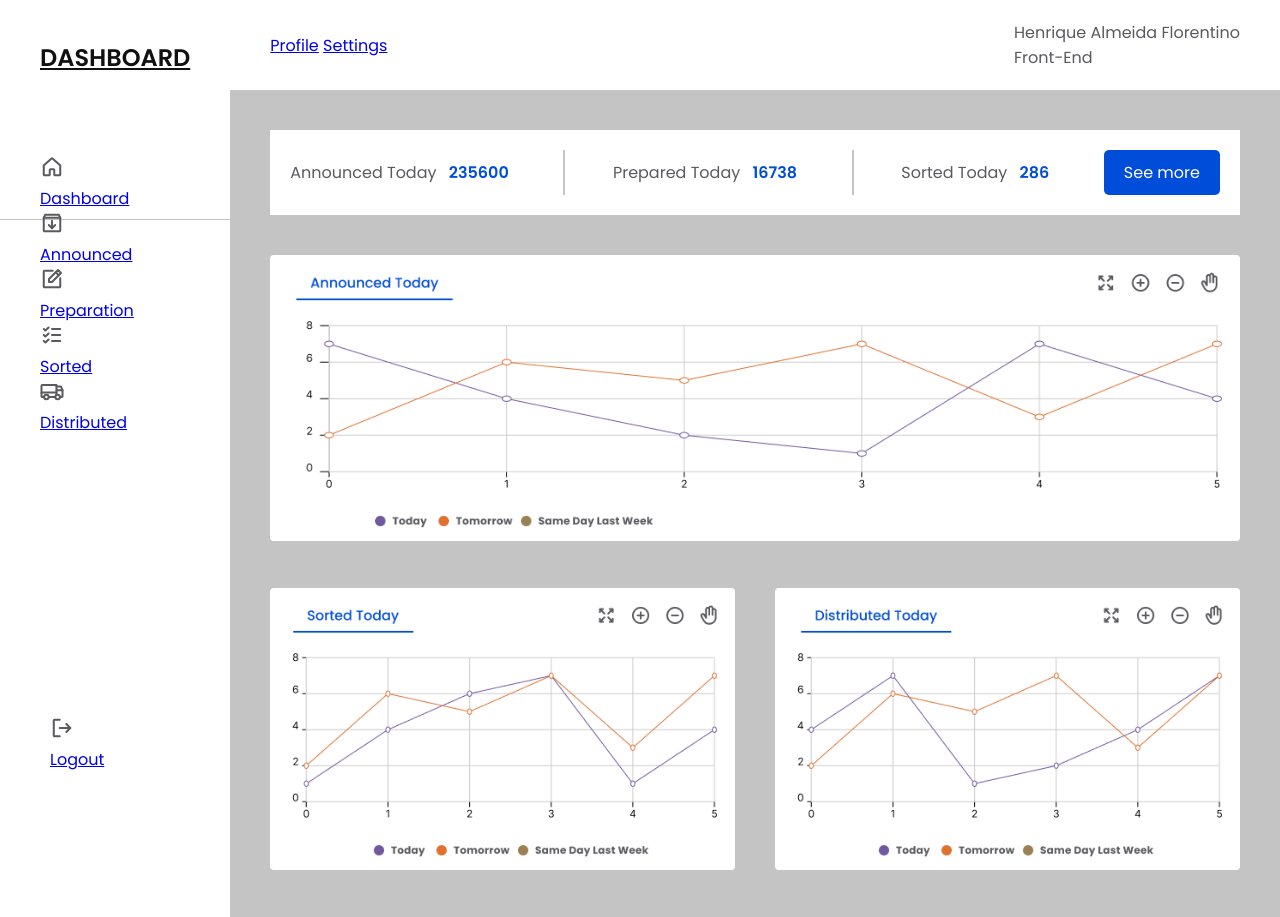
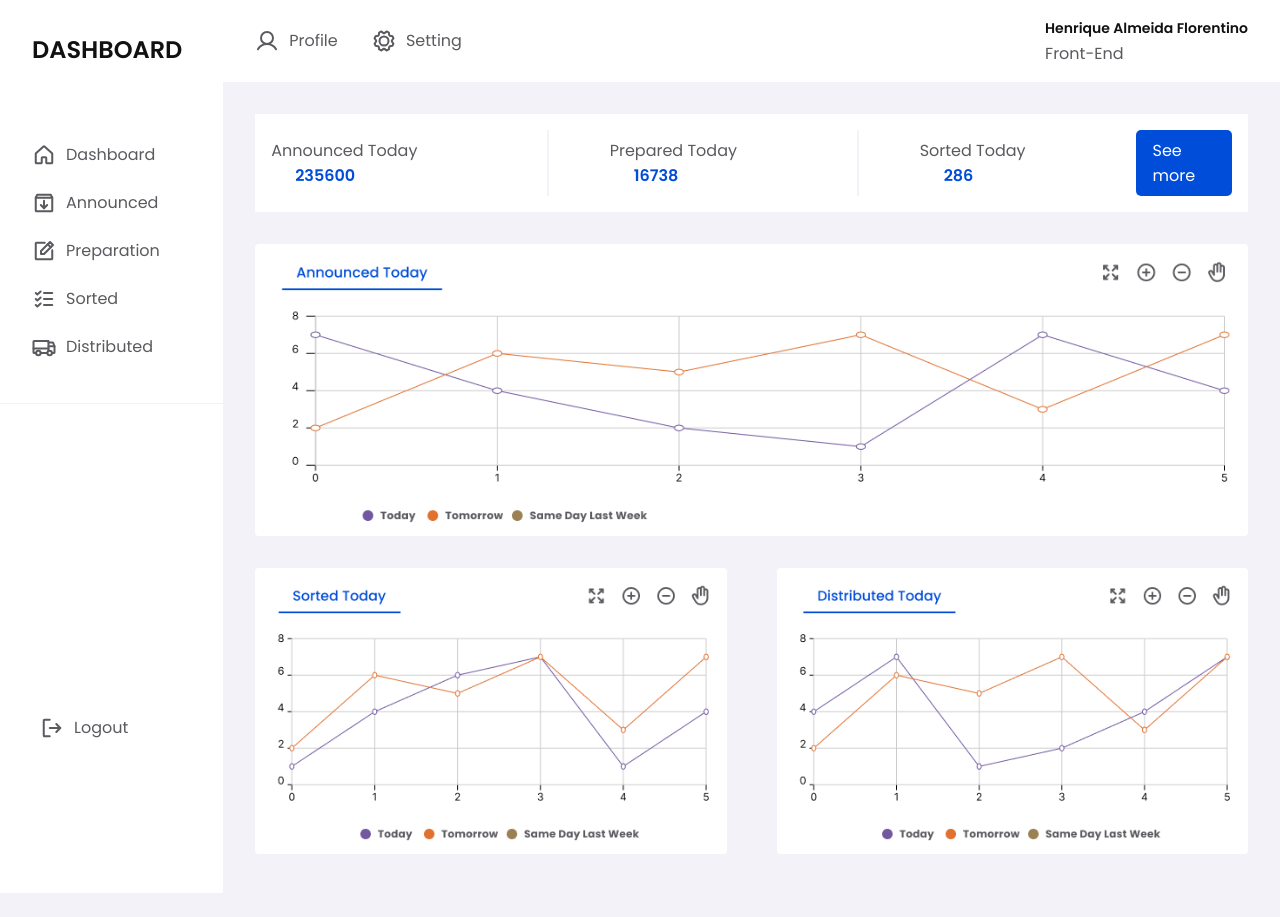
Before and after one commit to henriqueflorentino/projeto_figma01, a plain HTML site: page index2.html in a window 1280 px wide. After the commit the page ends 893 px from the top, so only its background shows below. Drawn offline with Linux system fonts and the light colour scheme.

Commit message:
Final 1.0

```diff
--- a/index2.html
+++ b/index2.html
@@ -16,35 +16,74 @@
 
             <div class="menus">
                 <ul class="menu">
-                    <div class="icone">
-                        <img src="img/Home.svg"> <a href="#">Dashboard</a> </li>
-                        <img src="img/Announced.svg"> <li><a href="#">Announced</a> </li>
-                        <img src="img/NotePencil.svg"> <li><a href="#">Preparation</a> </li>
-                        <img src="img/ListChecks.svg"> <li><a href="#">Sorted</a> </li>
-                        <img src="img/Distributed.svg"> <li><a href="#">Distributed</a> </li>
-                    </div>
-
+                    <li>
+                        <div class="icone">
+                            <img src="img/Home.svg">
+                            <a href="#">Dashboard</a>
+                        </div>
+                    </li>
+                    <li>
+                        <div class="icone">
+                            <img src="img/Announced.svg">
+                            <a href="#">Announced</a>
+                        </div>
+                    </li>
+                    <li>
+                        <div class="icone">
+                            <img src="img/NotePencil.svg">
+                            <a href="#">Preparation</a>
+                        </div>
+                    </li>
+                    <li>
+                        <div class="icone">
+                            <img src="img/ListChecks.svg">
+                            <a href="#">Sorted</a>
+                        </div>
+                    </li>
+                    <li>
+                        <div class="icone">
+                            <img src="img/Distributed.svg">
+                            <a href="#">Distributed</a>
+                        </div>
+                    </li>
                 </ul>
-
                 <ul class="menu">
-                    <div class="icone">
-                        <img src="img/SignOut.svg"> <li><a href="#">Logout</a> </li>
-                    </div>
+                    <li>
+                        <div class="icone">
+                            <img src="img/SignOut.svg">
+                            <a href="#">Logout</a>
+                        </div>
+                    </li>
                 </ul>
             </div>
         </nav>
+
 
         <!-- Essa div será a caixa que iremos colocar todo o resstante de elementos da p-->
         <div class="main_content">
             <header class="top_nav">
                 <nav>
                     <ul class="topnav_menu">
-                        <li><a href="#">Profile</a> </li>
-                        <li><a href="#">Settings</a> </li>
+                        <li>
+                            <div class="icone">
+                                <img src="img/User.svg">
+                                <a href="#">Profile</a>
+                            </div>
+                        </li>
+                        <li>
+                            <div class="icone">
+                                <img src="img/Gear.svg">
+                                <a href="#">Setting</a>
+                            </div>
+                        </li>
                     </ul>
                 </nav>
+                </nav>
                 <section class="perfil">
-                    <div>Henrique Almeida Florentino</div>
+                    <div class="edit">
+                        <div>Henrique Almeida Florentino</div>
+                    </div>
+
                     <div>Front-End</div>
                 </section>
             </header>
@@ -78,7 +117,7 @@
                     </article>
 
                     <article class="chart">
-                        <img src="img/chart3.png" alt-="chart 3">
+                        <img src="img/chart3.png" alt="chart 3">
                     </article>
                 </div>
             </main>
--- a/style.css
+++ b/style.css
@@ -2,8 +2,8 @@
     --primary-color: #004dda;
     --dark: #5a5a5f;
     --light: #fff;
-    --grey: #c4c4c4;
-    --default-pad: 2.5rem;
+    --grey: #F2F2F8;
+    --default-pad: 2.0rem;
     --medium-pad: calc(var(--default-pad) /2);
     --small-pad: calc(var(--medium-pad) /2);
 }
@@ -22,6 +22,7 @@ body{
     display: flex;
     background-color: var(--grey);
     min-height: 100%;
+
 
 }
 
@@ -48,12 +49,11 @@ body{
 
 /*<nav class="main_nav">*/
 .main_nav{
-
+    width: 250px; /* Defina a largura desejada */
     padding: var(--default-pad) 1 0;
     display: flex;
     flex-direction: column;
     background-color: var(--light);
-
 
 }
 
@@ -67,6 +67,7 @@ body{
     font-weight: 600;
     line-height: normal;
     padding: var(--default-pad);
+    text-decoration: none;
 }
 
 
@@ -108,6 +109,8 @@ main{
 
 
 .summary{
+    margin: 0 auto;
+    gap: 60px;
     display: flex;
     justify-content: space-between;
     align-items: center;
@@ -118,6 +121,7 @@ main{
 
 
 .separate{
+
     width: 1px;
     border-left: 2px solid var(--grey);
     align-self: stretch;
@@ -136,8 +140,14 @@ img{
 }
 
 .charts{
+    max-width: 1120px; /* Largura máxima de 50 pixels (ajuste conforme necessário) */
+    max-height: 1120px; /* Altura máxima de 50 pixels (ajuste conforme necessário) */
+    display: block; /* Remove espaço extra sob a imagem */
+    margin:  auto; /* Centralize a imagem horizontalmente no contêiner */
     display: flex;
-    gap: var(--default-pad)
+    gap: 50px; /* Espaço horizontal entre as imagens */
+
+
 }
 
 .chart{
@@ -148,7 +158,7 @@ img{
 
     color: var(--primary-color);
     font-weight: 600;
-    padding: 0.5rem;
+    padding: 1.5rem;
 
 }
 
@@ -163,8 +173,43 @@ img{
 }
 
 .icone {
+    display: flex;
+    align-items: center;
+    margin-right: 30px;
+
+}
+
+.icone img {
     width: 24px;
     height: 24px;
-    flex-shrink: 0;
+    margin-right: 10px; /* Espaço entre a imagem e o texto */
+    vertical-align: middle;
 
 }
+
+.icone a {
+    text-decoration: none;
+    color: var(--dark);
+    font-family: Poppins;
+    font-size: 16px;
+    font-weight: 400;
+    vertical-align: middle;
+    line-height: 3.0;
+}
+
+.edit {
+    color: var(--Black, #111);
+    font-family: Poppins;
+    font-size: 14px;
+    font-style: normal;
+    font-weight: 600;
+    line-height: 175%; /* 24.5px */
+}
+
+.main-chart {
+    max-width: 200%; /* A imagem não ficará maior do que a largura do contêiner */
+    max-height: 100%; /* A imagem não ficará maior do que a altura do contêiner */
+    display: block; /* Remove espaço extra sob a imagem */
+    margin: 0 auto; /* Centralize a imagem horizontalmente no contêiner */
+    display: flex;
+}
```
Also changed, not shown: img/Gear.svg (added), img/User.svg (added).
